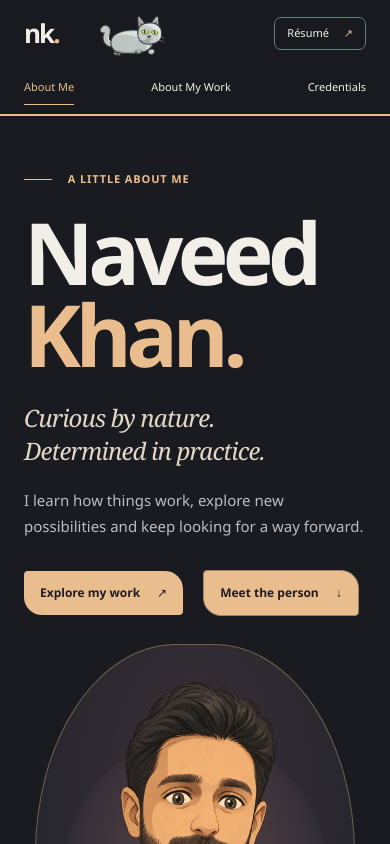
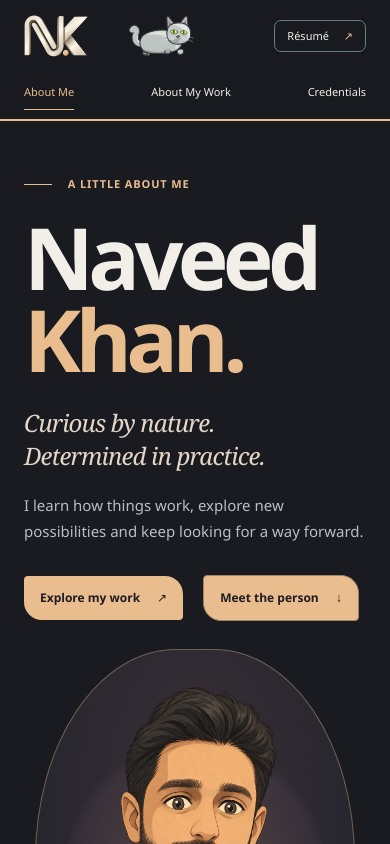
Before and after one commit to khannaveed2020/Portfolio, a React (Vite) app: page / in a window 390 px wide. Shown: the top 844 px of the page. Built offline with nearby package versions, Linux system fonts and the light colour scheme.

Commit message:
Add ribbon monogram to portfolio header

```diff
--- a/src/App.tsx
+++ b/src/App.tsx
@@ -55,7 +55,7 @@ export function App() {
     <a className="skip-link" href="#main">Skip to content</a>
     <header className="site-header">
       <motion.div className="reading-progress" style={{ scaleX: scrollYProgress }} aria-hidden="true" />
-      <a className="wordmark" href="#about" aria-label="nk. — Naveed Khan, back to introduction">nk<span>.</span></a>
+      <a className="wordmark" href="#about" aria-label="Naveed Khan, back to introduction"><img src={`${import.meta.env.BASE_URL}brand/nk-ribbon.webp`} alt="NK" width="240" height="157" draggable={false} /></a>
       <nav aria-label="Main navigation">{navigation.map(([id, label]) => <a key={id} href={`#${id}`} aria-current={active === id ? 'location' : undefined}>{label}</a>)}</nav>
       <a className="resume-link" href={resume} target="_blank" rel="noopener noreferrer" aria-label="Open Naveed Khan résumé PDF">Résumé <span aria-hidden="true">↗</span></a>
     </header>
--- a/src/styles.css
+++ b/src/styles.css
@@ -17,8 +17,8 @@ p { line-height: 1.75; }
 ::selection { background: #8fe1d5; color: #10191c; }
 .shell { max-width: 1220px; padding-inline: 64px; margin-inline: auto; }
 .site-header { position: sticky; top: 0; z-index: 20; display: flex; align-items: center; gap: 30px; min-height: 88px; padding: 18px max(32px, calc((100vw - 1092px) / 2)); border-bottom: 1px solid #30404488; background: #10191cf5; backdrop-filter: blur(16px); }
-.wordmark { font-size: 31px; font-weight: 750; letter-spacing: -2px; margin-right: auto; }
-.wordmark span { color: var(--accent); }
+.wordmark { display: flex; align-items: center; min-height: 44px; flex-shrink: 0; margin-right: auto; }
+.wordmark img { display: block; width: 76px; height: auto; }
 nav { display: flex; gap: 29px; font-size: 13px; font-weight: 550; }
 nav a { padding: 8px 0; border-bottom: 1px solid transparent; }
 nav a[aria-current] { color: var(--accent); border-color: var(--accent); }
@@ -320,7 +320,7 @@ button:focus-visible { outline: 2px solid #f7d7b1; outline-offset: 5px; }
   html { scroll-padding-top: 135px; }
   .shell { padding-inline: 24px; }
   .site-header { flex-wrap: wrap; gap: 12px; padding: 14px 24px 0; }
-  .wordmark { font-size: 26px; } .resume-link { padding: 7px 12px; font-size: 11px; }
+  .wordmark img { width: 64px; } .resume-link { padding: 7px 12px; font-size: 11px; }
   nav { order: 3; width: 100%; justify-content: space-between; gap: 8px; font-size: 11px; padding-block: 6px 10px; }
   .hero { grid-template-columns: minmax(0, 1fr); min-height: auto; gap: 28px; padding-top: 55px; padding-bottom: 95px; }
   h1 { font-size: clamp(72px, 22vw, 88px); } .hero-line { font-size: 24px; } .eyebrow { font-size: 11px; }
```
Also changed, not shown: public/brand/nk-ribbon.webp (added).
